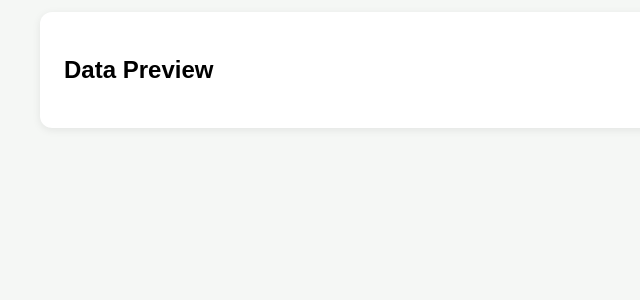
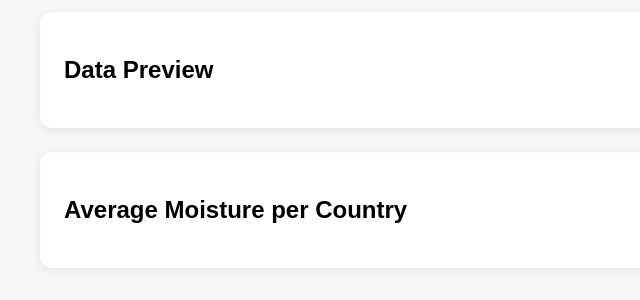
Before and after one commit to persiansushiant/soil-ml-dashboard, a Flask app: template templates/index.html in a window 1280 px wide. Shown: the part 382-682 px from the top of the page, without its empty margins (0-640 px from the left). Run offline with Flask 3, Linux system fonts and the light colour scheme; the template is opened without the code that fills it, so the values that code supplies are empty.

Commit message:
Add country moisture bar chart

```diff
--- a/app.py
+++ b/app.py
@@ -20,6 +20,20 @@ def home():
         hover_data=["location", "country", "ph", "organic_carbon"],
         title="Temperature vs Moisture"
     )
+    avg_by_country = (
+        df.groupby("country", as_index=False)["moisture"]
+        .mean()
+        .sort_values("moisture", ascending=False)
+    )
+
+    bar_fig = px.bar(
+        avg_by_country,
+        x="country",
+        y="moisture",
+        title="Average Moisture per Country"
+    )
+
+    bar_chart = bar_fig.to_html(full_html=False)
 
     chart = fig.to_html(full_html=False)
 
@@ -30,6 +44,7 @@ def home():
         sample_count=sample_count,
         avg_moisture=avg_moisture,
         chart=chart,
+        bar_chart=bar_chart,
         table=table
     )
 
--- a/templates/index.html
+++ b/templates/index.html
@@ -55,5 +55,9 @@
         <h2>Data Preview</h2>
         {{ table | safe }}
     </div>
+<div class="card">
+    <h2>Average Moisture per Country</h2>
+    {{ bar_chart | safe }}
+</div>
 </body>
 </html>
```
